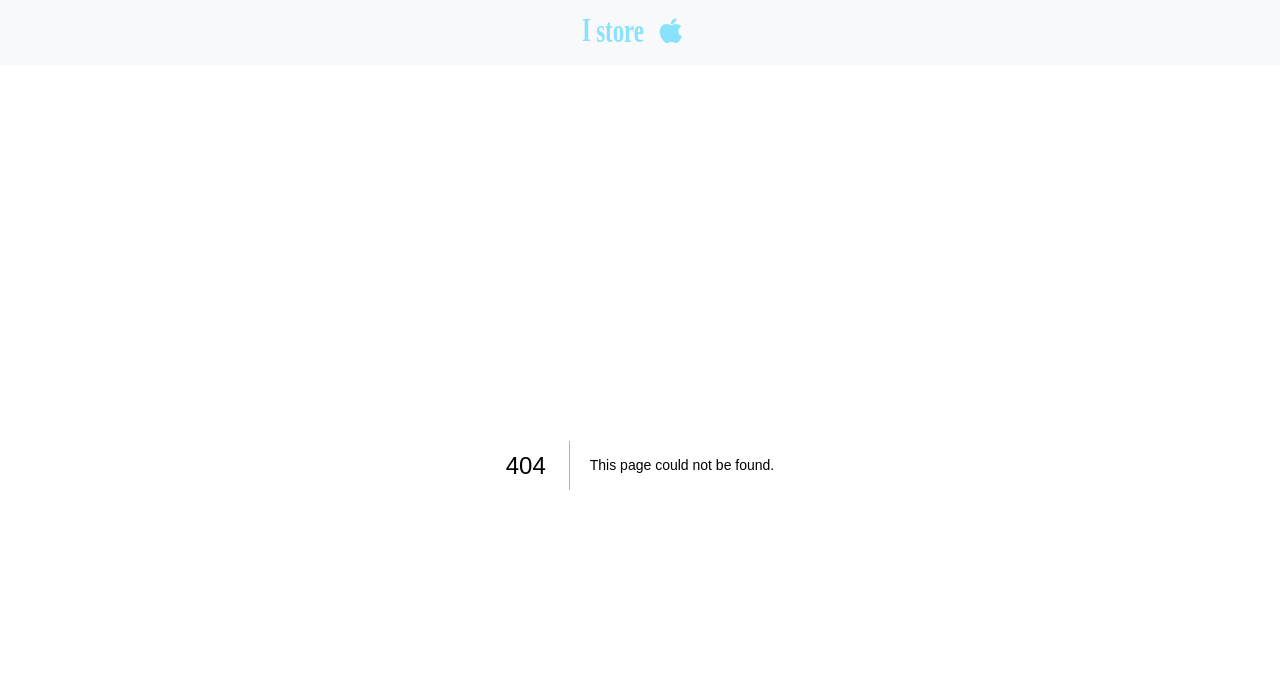
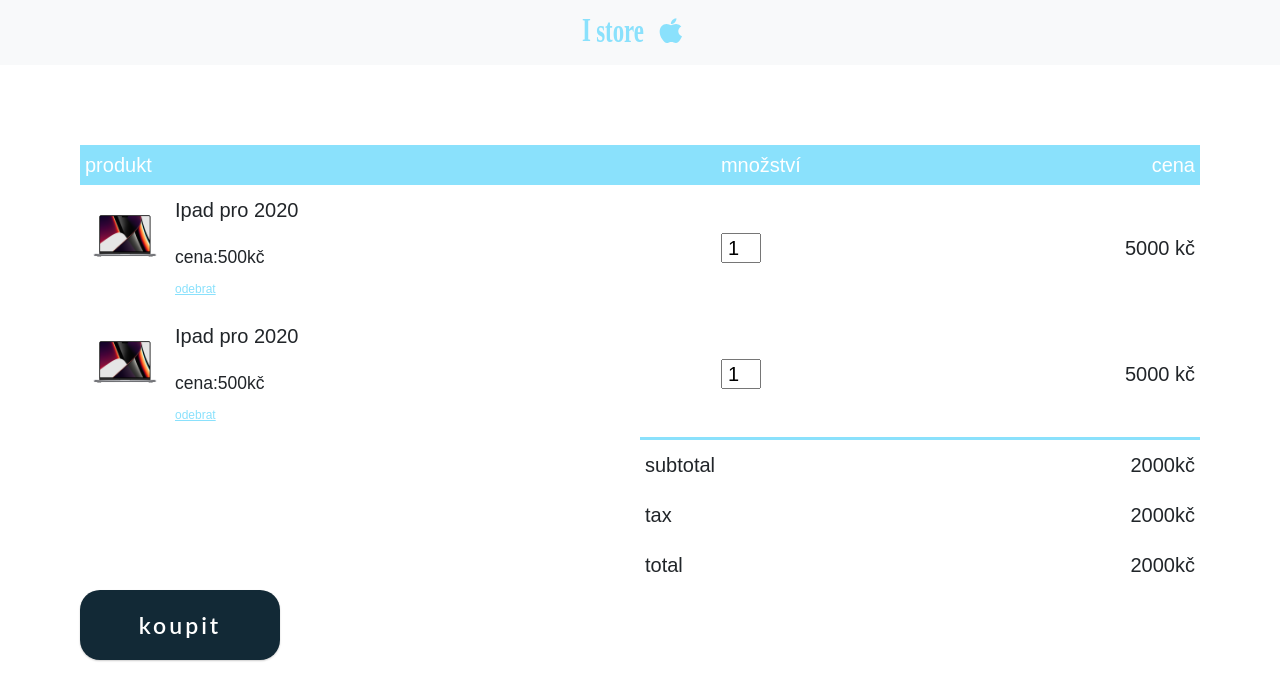
Before and after one commit to Martin-P95/istore, a Next.js app: page /objednavka in a window 1280 px wide. Before the commit this address had no page. Shown: the top 700 px of the page. Built offline with nearby package versions, Linux system fonts and the light colour scheme.

Commit message:
přidání objednavek

```diff
--- /dev/null
+++ b/pages/objednavka.js
@@ -0,0 +1,69 @@
+import React from 'react'
+import { FontAwesomeIcon } from '@fortawesome/react-fontawesome'
+import { faCar } from '@fortawesome/free-solid-svg-icons'
+
+export default function objednavka() {
+    return (
+        <>
+        <div className='small-container card-page'>
+            <div className='table-karta'>
+<table>
+    <tr>
+        <th>produkt</th>
+        <th>množství</th>
+        <th>cena</th>
+    </tr>
+    <tr>
+        <td>
+            <div className='card-info'>
+             <img src="/obrázky/mbp-14.png" alt="" />
+             <div>
+                 <p>Ipad pro 2020</p>
+                 <small>cena:500kč</small>
+                 <br />
+                 <a href="">odebrat</a>
+                 </div>
+            </div>
+        </td>
+        <td><input type="number" value="1"></input></td>
+        <td>5000 kč</td>
+    </tr>
+    <tr>
+        <td>
+            <div className="card-info">
+             <img src="/obrázky/mbp-14.png" alt="" />
+             <div>
+                 <p>Ipad pro 2020</p>
+                 <small>cena:500kč</small>
+                 <br />
+                 <a href="">odebrat</a>
+                 </div>
+            </div>
+        </td>
+        <td><input type="number" value="1"></input></td>
+        <td>5000 kč</td>
+    </tr>
+
+</table>
+<div className='total-price'>
+    <table>
+    <tr>
+        <td>subtotal</td>
+        <td>2000kč</td>
+    </tr>
+    <tr>
+        <td>tax</td>
+        <td>2000kč</td>
+    </tr>
+    <tr>
+        <td>total</td>
+        <td>2000kč</td>
+    </tr>
+    </table>
+</div>
+</div>
+<button className='tlačítko'>koupit</button>
+       </div>
+        </>
+    )
+}
--- a/pages/produkt/[id].js
+++ b/pages/produkt/[id].js
@@ -21,7 +21,7 @@
                   <div className="sinfo">
                     <h1 className="nazevP">{produkt.nazev}</h1>
 
-                    <h2 className="cenaP">{produkt.cena} kč</h2>
+                    <h2 className="cenaP">Cena: {produkt.cena} kč</h2>
                     <button className="tlačítko">Koupit</button>
                   </div>
                 </div>
--- a/styles/globals.css
+++ b/styles/globals.css
@@ -2,7 +2,8 @@
 .produkty {
   display: grid;
   grid-template-columns: repeat(auto-fit, minmax(250px, 1fr));
-}
+  justify-content: center;
+  }
 * {
   margin: 0;
   padding: 0;
@@ -55,7 +56,7 @@
 }
 .card .imgBx {
   position: relative;
-  width: 100%;
+  width: 220px;
   display: flex;
   justify-content: center;
   align-items: center;
@@ -80,6 +81,7 @@
 }
 .card .contentBx .name {
   font-size: 25px;
+  height: 27px;
   color: #fff;
   justify-content: center;
   align-items: center;
@@ -154,6 +156,11 @@
   justify-content: center;
   align-items: center;
 }
+.nazevP
+{
+  width: 300px;
+  padding-bottom: 30px;
+}
 
 .sinfo {
   height: 100%;
@@ -187,7 +194,7 @@
 .tlačítko {
   width: 200px;
   height: 70px;
-  background: linear-gradient(to left top, #122936 40%, #c30115 60%);
+  background-color: #122936;
   border-radius: 20px;
   border-style: none;
   color: #fff;
@@ -204,12 +211,98 @@
   box-shadow: 0px 1px 2px rgba(0, 0, 0, 0.2);
 }
 
-.tlačítko:before {
-}
-
 .tlačítko:hover {
   transition: all 0.5s ease;
   transform: rotate(-3deg) scale(1.1);
   box-shadow: 0px 3px 5px;
   box-shadow: rgba(255, 255, 255, 0.15);
 }
+/*objednávka*/
+.card-page
+{
+margin: 80px;
+}
+.card-page table
+{
+width: 100%;
+border-collapse:collapse;
+}
+.card-info
+{
+  display: flex;
+  flex-wrap: wrap;
+}
+.card-page th
+{
+  text-align: left;
+  padding: 5px;
+  color:white;
+  background-color:#8ae1fc ;
+  font-weight: normal;
+}
+.card-page td
+{
+  padding: 10px 5px;
+}
+.card-page td input
+{
+  width: 40px;
+  height:30px ;
+  padding: 5px;
+}
+.card-page td a
+{
+  color: #8ae1fc;
+  font-size: 12px;
+}
+.card-page td img
+{
+width: 80px;
+height: 80px;
+margin-right:10px ;
+}
+.total-price
+{
+  display: flex;
+  justify-content: flex-end;
+}
+.total-price table
+{
+  border-top:3px solid #8ae1fc;
+  width: 50%;
+
+}
+.total-price td:last-child
+{
+  text-align:right ;
+}
+.card-page th:last-child
+{
+  text-align: right;
+}
+.card-page td:last-child
+{
+  text-align: right;
+}
+.table-karta
+{
+  font-size: 20px;
+}
+
+ @media only screen and (max-width: 600px)
+{
+  .card-info p
+  {
+    display: none;
+    background-color: red;
+  }
+  .card-page
+  {
+  margin: 0px;
+  padding: 0px;
+  }
+  .total-price table
+  {
+    width: 100%;
+  }
+}
```
